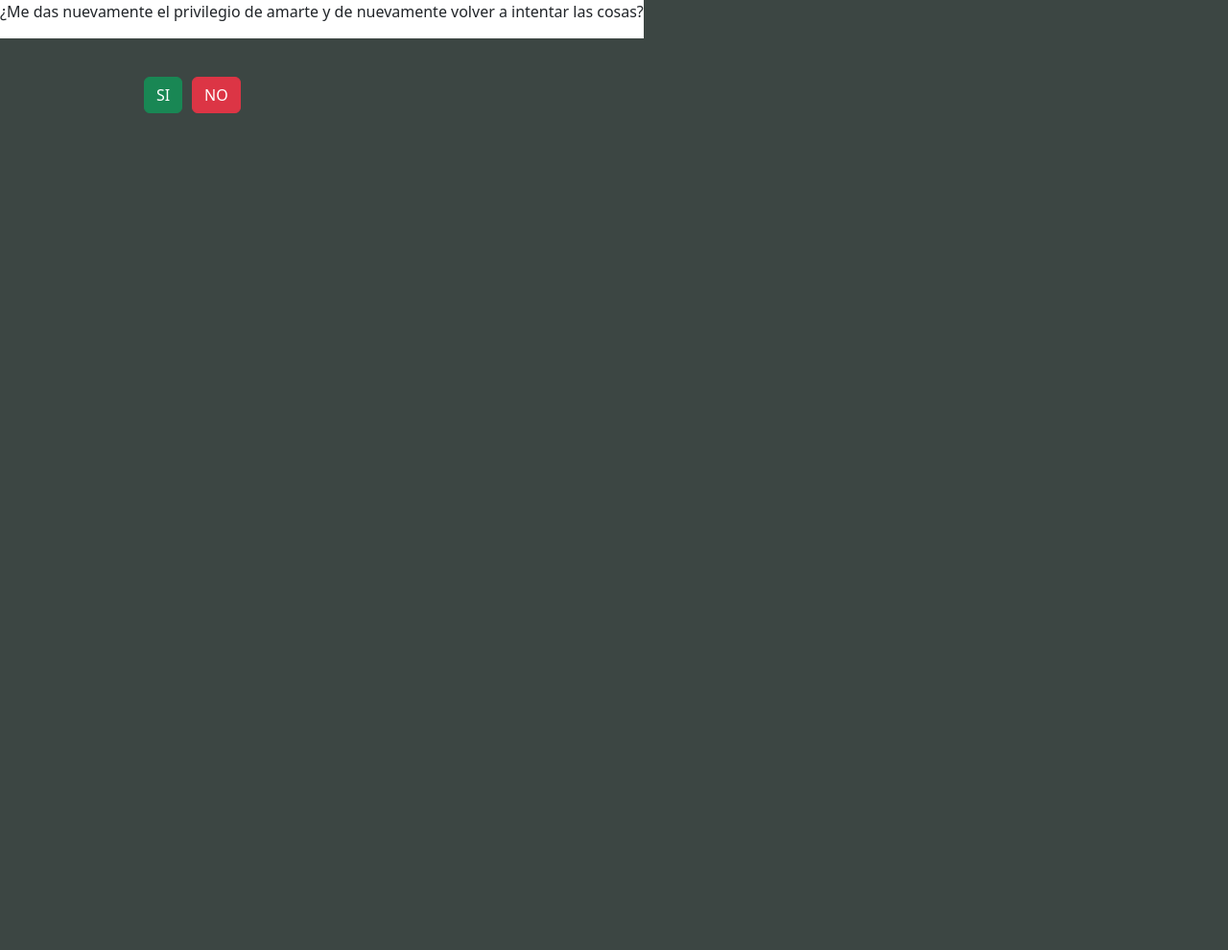
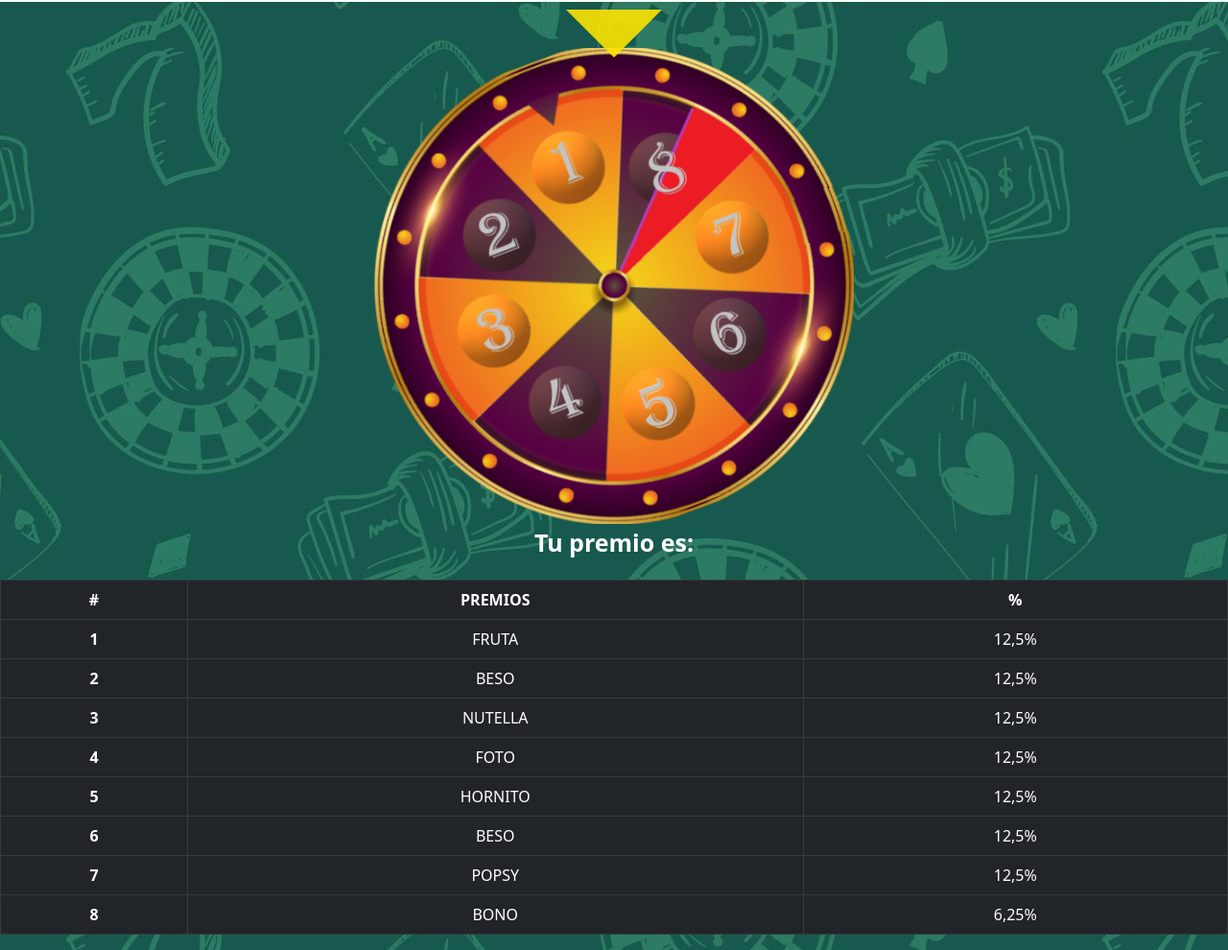
Before and after one commit to Jojan99/Juegos, a plain HTML site: page index.html in a window 1280 px wide. Shown: the whole page at 96% size. Before the commit the page ends 800 px from the top, so only its background shows below. Drawn offline with nearby package versions, Linux system fonts and the light colour scheme; some packages are replaced by stand-ins of ours; a script that the page names is missing.

Commit message:
Update index.html

```diff
--- a/index.html
+++ b/index.html
@@ -1,75 +1,106 @@
 <!DOCTYPE html>
 <html lang="en">
+
 
 <head>
   <meta charset="UTF-8">
   <meta name="viewport" content="width=device-width, initial-scale=1.0">
-  <link href="https://cdn.jsdelivr.net/npm/bootstrap@5.2.2/dist/css/bootstrap.min.css" rel="stylesheet" integrity="sha384-Zenh87qX5JnK2Jl0vWa8Ck2rdkQ2Bzep5IDxbcnCeuOxjzrPF/et3URy9Bv1WTRi" crossorigin="anonymous">
+  <title>Juego de la Ruleta</title>
+  <link rel="stylesheet" href="estilo.css">
+  <!-- CSS only -->
+<link href="https://cdn.jsdelivr.net/npm/bootstrap@5.2.2/dist/css/bootstrap.min.css" rel="stylesheet" integrity="sha384-Zenh87qX5JnK2Jl0vWa8Ck2rdkQ2Bzep5IDxbcnCeuOxjzrPF/et3URy9Bv1WTRi" crossorigin="anonymous">
+  <link rel="icon" href="data:,">
+</head>
 
-  <title>Boton</title>
-  <style>
-    .relativeContainer {
-
-      background-color: rgb(60, 70, 67);
-    }
-
-    #botonQueSeMueve {
-      position: absolute;
-      top: 80px;
-      left: 200px;
-    }
-
-    #title {
-      position: absolute;
-      background-color: rgb(255, 255, 255);
+<body>
 
 
-    }
-    #botonQueNoSeMueve {
-      position: absolute;
-      top: 80px;
-      left: 150px;
+  <div class="vara"></div>
+  <div>
+    <img src="imagen.png" id="ruleta">
+  </div>
+  <div>
+    <div id="sonido" style="display: none;">
+      <iframe src="ruleta.mp3" id="audio"></iframe>
 
-    }
+    </div>
+  </div>
 
-    .column {
-    width: 100%;
-  }
+  <div id="premio">
 
-  @media (min-width: 600px) {
-    .column {
-      width: 50%;
-    }
-  }
-  </style>
-</head>
+    <table style=" margin: 0 auto;">
+      <tr>
+        <td>
+          <p class="elije">Tu premio es:</p>
+        </td>
 
-<body class="relativeContainer">
-<div id="title" >
-  <p>         ¿Me das nuevamente el privilegio de amarte y de nuevamente volver a intentar las cosas?</p>
-</div>
-  <div class="relativeContainer">
+      </tr>
 
-    <button id="botonQueNoSeMueve" class="btn btn-success" onclick="selecsi()">
-      SI
-    </button>
-    <button id="botonQueSeMueve" class="btn btn-danger"">
-      NO
-    </button>
+      <tr>
+        <td>
+        </td>
+      </tr>
+    </table>
   </div>
-  <script src="https://code.jquery.com/jquery-3.5.1.slim.min.js"
-    integrity="sha384-DfXdz2htPH0lsSSs5nCTpuj/zy4C+OGpamoFVy38MVBnE+IbbVYUew+OrCXaRkfj"
-    crossorigin="anonymous"></script>
-  <script>
-    $("#botonQueSeMueve").hover(function () {
-      $("#botonQueSeMueve").css("top", `${Math.random() * 500}px`);
-      $("#botonQueSeMueve").css("left", `${Math.random() * 300}px`);
-    });
 
-    function selecsi(){
-      alert("Sabia que seleccionarias si :D TE AMO <3")
-    }
-  </script>
+<div>
+    <table class="table table-bordered table-dark">
+      <thead>
+        <tr>
+          <th scope="col">#</th>
+          <th scope="col">PREMIOS</th>
+          <th scope="col">%</th>
+        </tr>
+      </thead>
+      <tbody>
+        <tr>
+          <th scope="row">1</th>
+          <td>FRUTA</td>
+          <td>12,5%</td>
+        </tr>
+        <tr>
+          <th scope="row">2</th>
+          <td>BESO</td>
+          <td>12,5%</td>
+        </tr>
+        <tr>
+          <th scope="row">3</th>
+          <td>NUTELLA</td>
+          <td>12,5%</td>
+        </tr>
+        <tr>
+          <th scope="row">4</th>
+          <td>FOTO</td>
+          <td>12,5%</td>
+        </tr>
+        <tr>
+          <th scope="row">5</th>
+          <td>HORNITO</td>
+          <td>12,5%</td>
+        </tr>
+        <tr>
+          <th scope="row">6</th>
+          <td>BESO</td>
+          <td>12,5%</td>
+        </tr>
+        <tr>
+          <th scope="row">7</th>
+          <td>POPSY</td>
+          <td>12,5%</td>
+        </tr>
+        <tr>
+          <th scope="row">8</th>
+          <td>BONO</td>
+          <td>6,25%</td>
+        </tr>
+      </tbody>
+    </table>
+  </div>
+
+
+  <script src="jquery.min.js"></script>
+  <script src="https://cdn.jsdelivr.net/npm/sweetalert2@10"></script>
+  <script src="script.js"></script>
 </body>
 
 </html>
```
